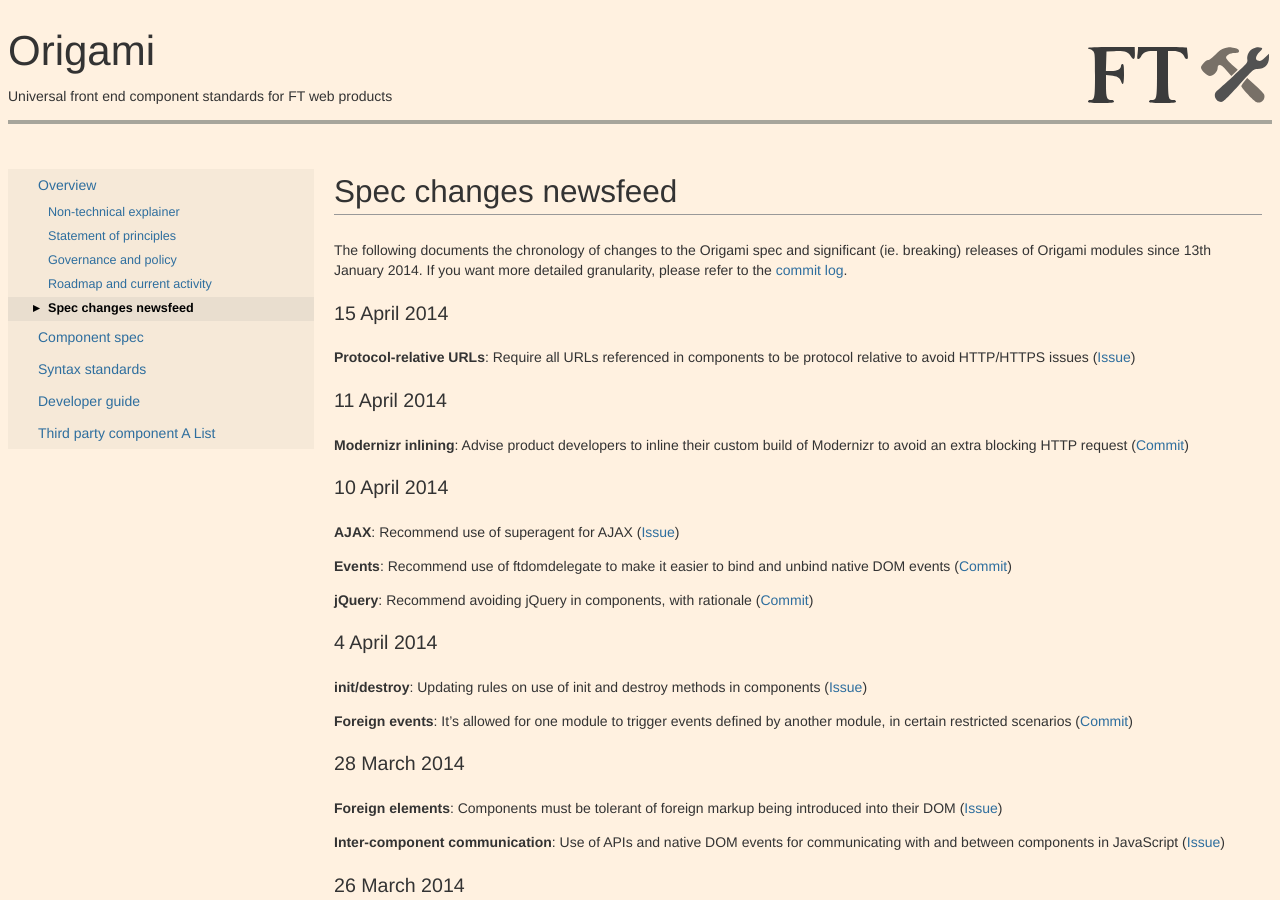
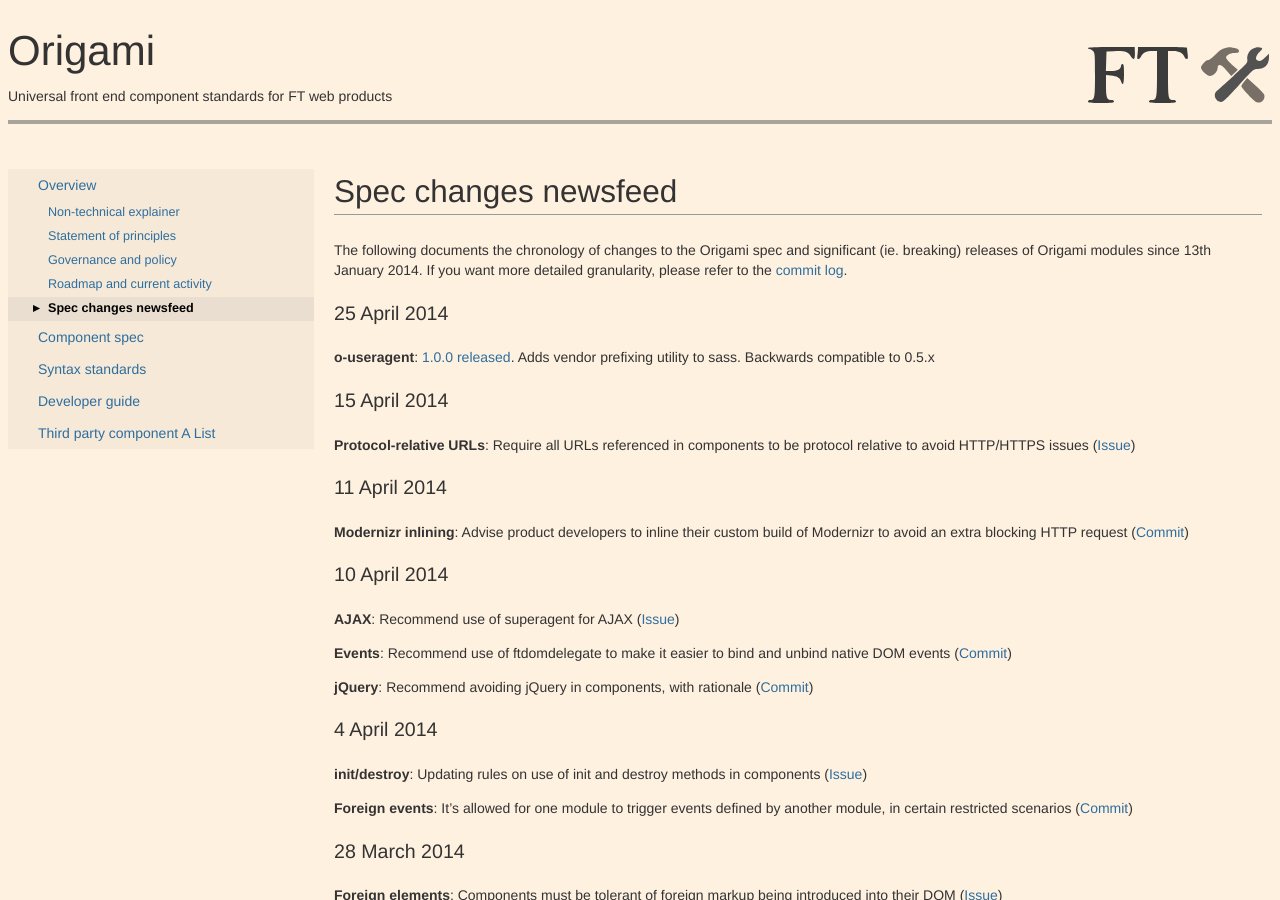
Before and after one commit to Financial-Times/ft-origami, a Jekyll site: the page built from docs/overview/changes.md, in a window 1280 px wide and 900 px high. Built offline with Jekyll 4.4.1, drawn with Linux system fonts in a browser that asks for light colours.

Commit message:
added o-useragent@1.0.0 to changelog

```diff
--- a/docs/overview/changes.md
+++ b/docs/overview/changes.md
@@ -8,6 +8,10 @@ permalink: /docs/overview/changes/
 # Spec changes newsfeed
 
 The following documents the chronology of changes to the Origami spec and significant (ie. breaking) releases of Origami modules since 13th January 2014.  If you want more detailed granularity, please refer to the [commit log](https://github.com/Financial-Times/ft-origami/commits/gh-pages).
+
+###25 April 2014
+
+**o-useragent**: [1.0.0 released](http://registry.origami.ft.com/components/o-useragent@1.0.0). Adds vendor prefixing utility to sass. Backwards compatible to 0.5.x
 
 ###15 April 2014
 
```
